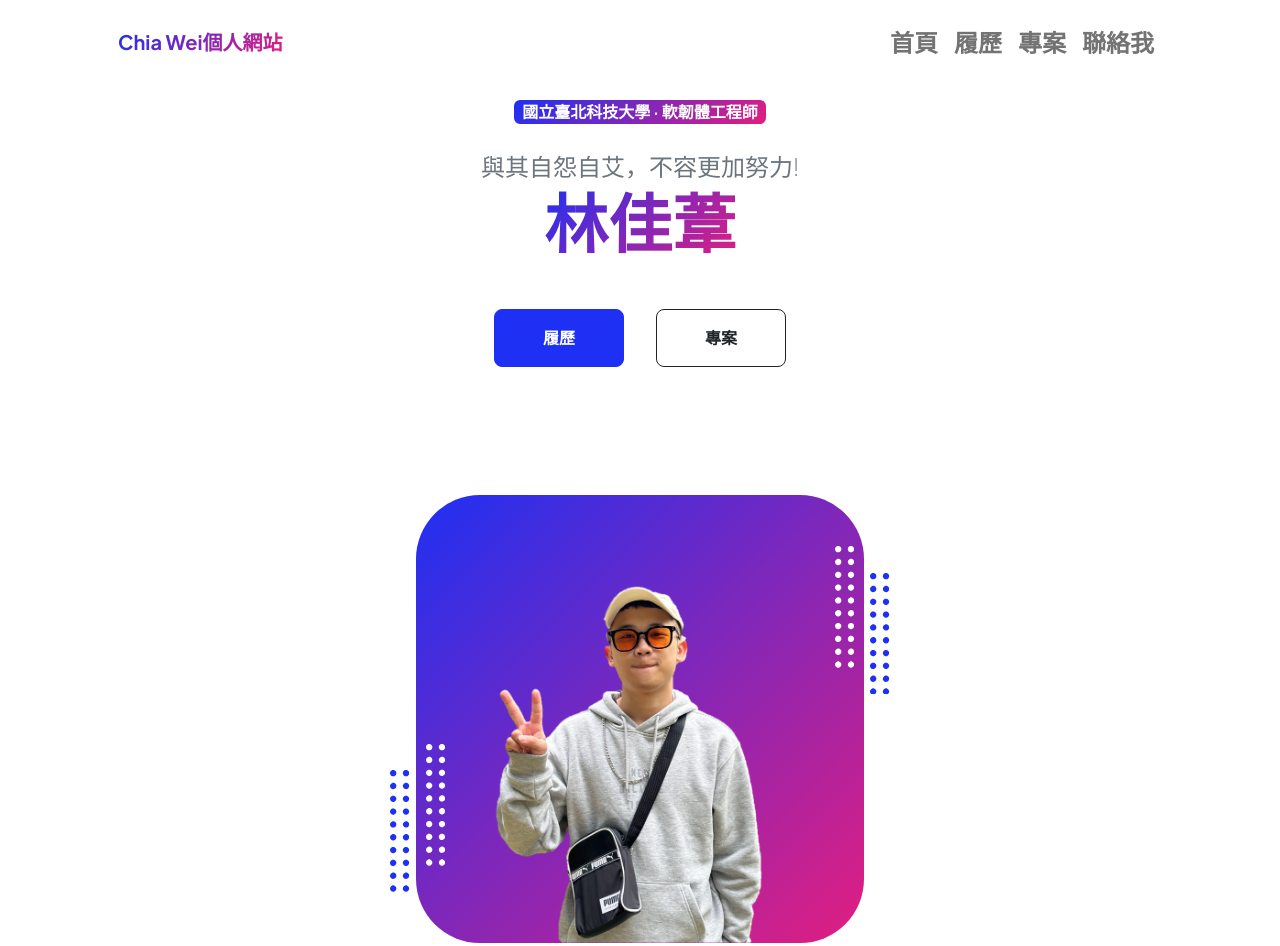
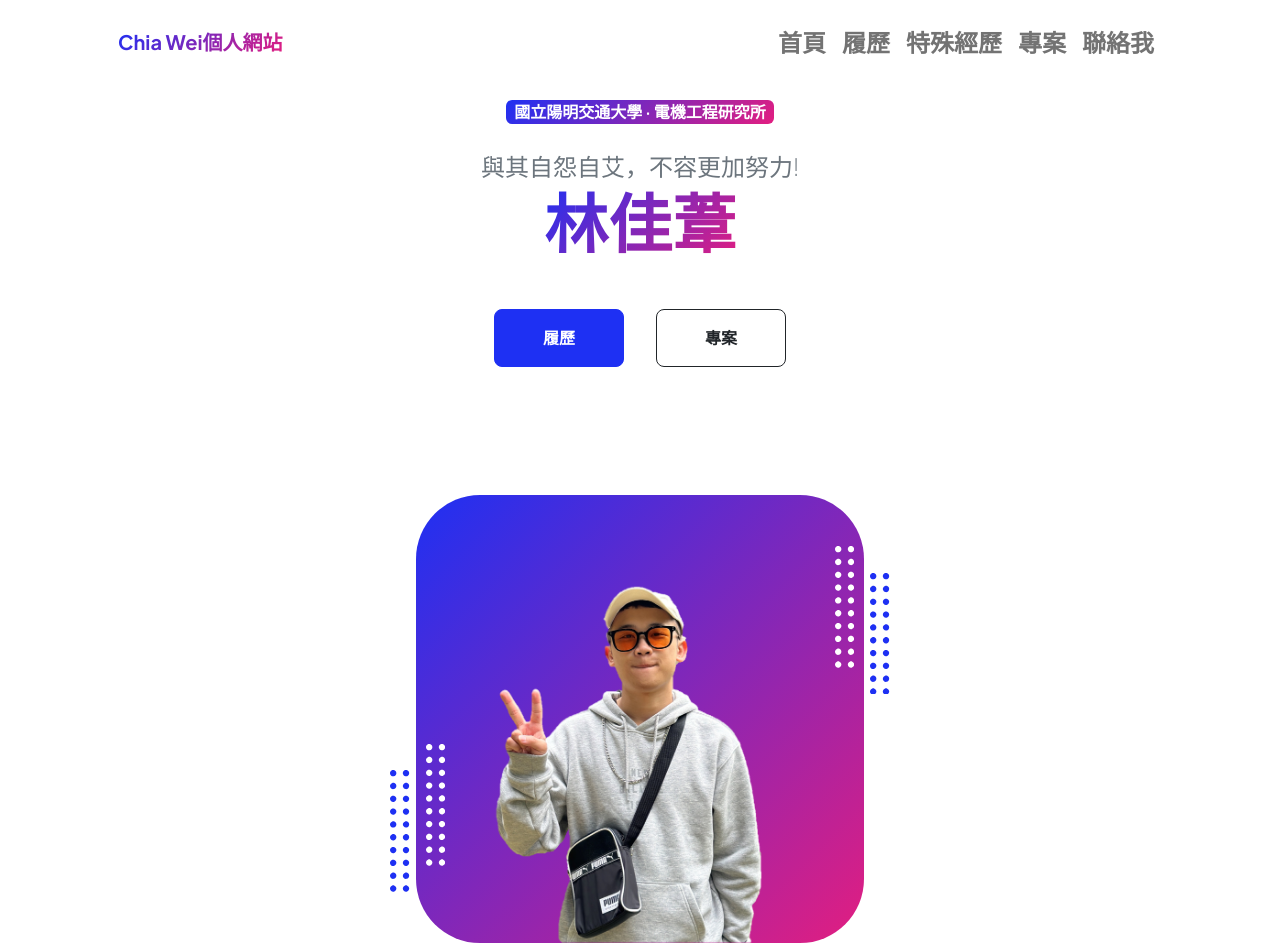
Before and after one commit to wei122802/wei_website.github.io, a plain HTML site: page app/index.html in a window 1280 px wide. Shown: the top 946 px of the page. Drawn offline with nearby package versions, Linux system fonts and the light colour scheme.

Commit message:
sixth_commit

```diff
--- a/app/index.html
+++ b/app/index.html
@@ -31,6 +31,7 @@
                         <ul class="navbar-nav ms-auto mb-2 mb-lg-0 small fw-bolder">
                             <li class="nav-item"><a class="nav-link" href="index.html"><font size="5">首頁</font></a></li>
                             <li class="nav-item"><a class="nav-link" href="templates/resume.html"><font size="5">履歷</font></a></li>
+                            <li class="nav-item"><a class="nav-link" href="templates/special.html"><font size="5">特殊經歷</font></a></li>
                             <li class="nav-item"><a class="nav-link" href="templates/projects.html"><font size="5">專案</font></a></li>
                             <li class="nav-item"><a class="nav-link" href="templates/contact.html"><font size="5">聯絡我</font></a></li>
                         </ul>
@@ -44,7 +45,7 @@
                         <div class="col-xxl-5">
                             <!-- Header text content-->
                             <div class="text-center text-xxl-start">
-                                <div class="badge bg-gradient-primary-to-secondary text-white mb-4"><div class="text-white"><font size="3">國立臺北科技大學 &middot; 軟韌體工程師</font></div></div>
+                                <div class="badge bg-gradient-primary-to-secondary text-white mb-4"><div class="text-white"><font size="3">國立陽明交通大學 &middot; 電機工程研究所</font></div></div>
                                 <div class="fs-4 fw-light text-muted">與其自怨自艾，不容更加努力!</div>
                                 <h1 class="display-3 fw-bolder mb-5"><span class="text-gradient d-inline">林佳葦</span></h1>
                                 <div class="d-grid gap-3 d-sm-flex justify-content-sm-center justify-content-xxl-start mb-3">
```
